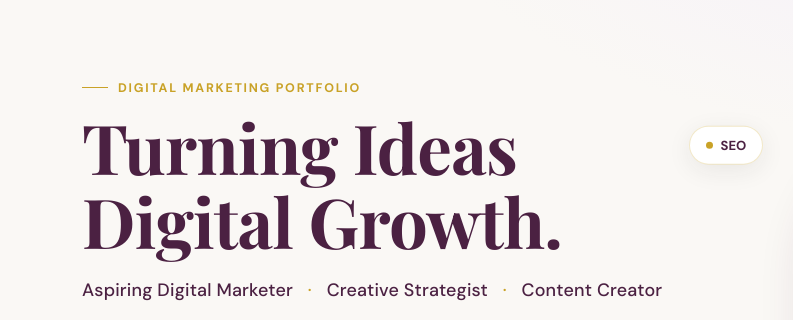
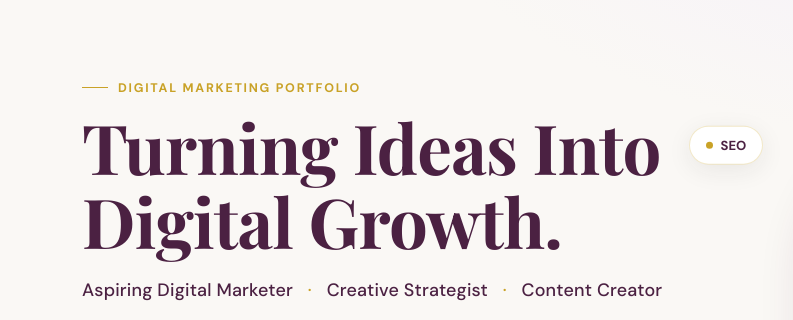
Before and after one commit to tettehbeulah/portfolio, a plain HTML site: page index.html in a window 1280 px wide. Shown: the part 86-406 px from the top of the page, 0-793 px from the left. Drawn offline with nearby package versions, Linux system fonts and the light colour scheme; a web font is replaced by a local one.

Commit message:
Update index.html

```diff
--- a/index.html
+++ b/index.html
@@ -765,7 +765,7 @@
   <div class="container hero-grid">
     <div class="hero-copy reveal in">
       <span class="eyebrow">Digital Marketing Portfolio</span>
-      <h1>Turning Ideas<br>Digital Growth.</h1>
+      <h1>Turning Ideas Into<br>Digital Growth.</h1>
       <p class="sub">Aspiring Digital Marketer <span class="divider-dot">·</span> Creative Strategist <span class="divider-dot">·</span> Content Creator</p>
       <p class="intro">I'm Beulah Tetteh, an aspiring digital marketer with a background in Marketing and experience across sales, customer-focused roles, research, and entrepreneurship. I combine creativity, strategy, and data-driven thinking to help brands connect with their audiences and grow online.</p>
       <div class="hero-ctas">
```
